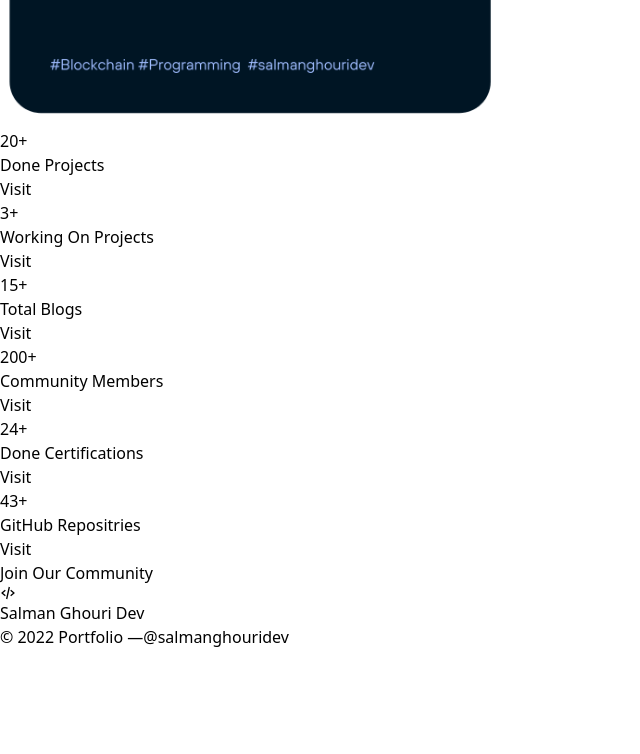
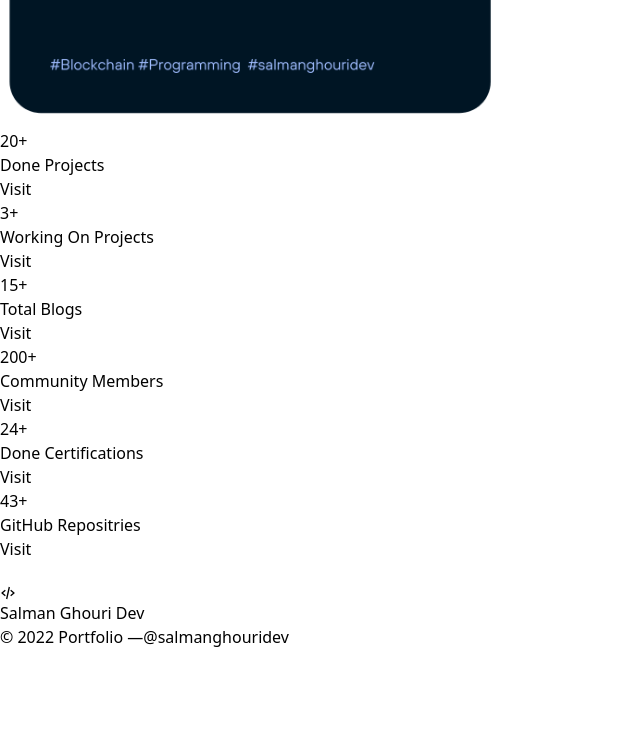
Before and after one commit to Salmanghouri/Developer-Portfolio, a Next.js app: page / in a window 1280 px wide. Shown: the part 1004-1758 px from the top of the page, without its empty margins (0-640 px from the left). Built offline with nearby package versions, Linux system fonts and the light colour scheme.

Commit message:
add bounce

```diff
--- a/pages/index.js
+++ b/pages/index.js
@@ -9,11 +9,10 @@ import Whatcandoyet from './components/Whatcandoyet'
 export default function Home() {
   return (
   <>
-<Fade duration='100'>
+<Bounce duration='100'>
 <Header/>
  <Whatcandoyet/>
- </Fade>
- <a className="fixed bottom-0 right-0 flex items-center justify-center h-8 pl-1 pr-2 mb-6 mr-4 text-blue-100 bg-blue-600 rounded-full shadow-lg hover:bg-blue-600" href="/" target="_top"> Join Our Community</a>
+ </Bounce>
   </>
   )
 }
```
